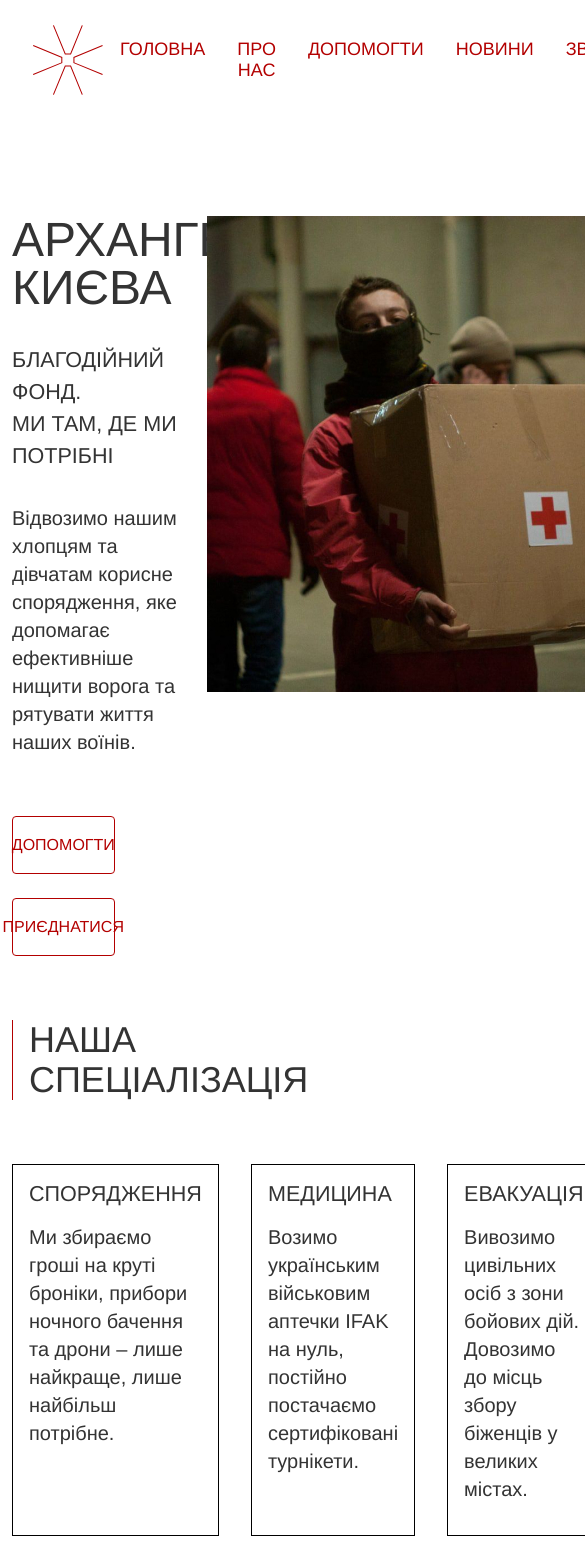
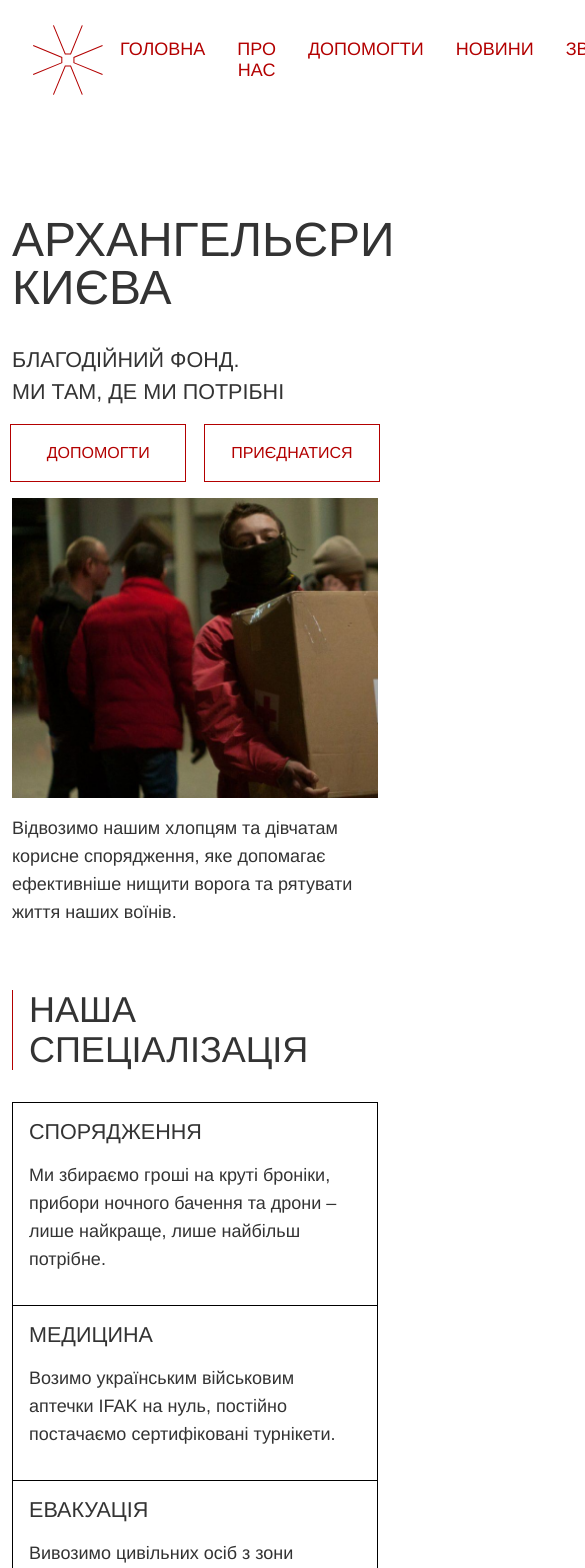
Before and after one commit to serzhmakarov/archangels-frontend, a React (Create React App) app: page / in a window 390 px wide. Shown: the top 1568 px of the page, 585 px wide, since content can reach past the window. Built offline with nearby package versions, Linux system fonts and the light colour scheme.

Commit message:
mobile home page

```diff
--- a/src/assets/main.scss
+++ b/src/assets/main.scss
@@ -157,6 +157,10 @@ body {
   font-size: 36px;
   line-height: 40px;
   border-left: 1px solid #B30000;
+
+  @media screen and (max-width: 991px) {
+    margin-bottom: 32px;
+  }
 }
 
 .admin-form {
--- a/src/assets/styles/home-page.scss
+++ b/src/assets/styles/home-page.scss
@@ -16,6 +16,10 @@ $red: #B30000;
     flex-direction: column;
     width: 50%;
     text-align: left;
+
+    @media screen and (max-width: 991px) {
+      width: 100%;
+    }
 
     h1, h4, p {
       margin: 0;
@@ -40,6 +44,12 @@ $red: #B30000;
       font-weight: 100;
       font-size: 20px;
       line-height: 28px;
+      order: 3;
+
+      @media screen and (max-width: 991px) {
+        padding-bottom: 0;
+        font-size: 18px;
+      }
     }
 
     &-action-buttons {
@@ -66,12 +76,56 @@ $red: #B30000;
         align-self: stretch;
         flex-grow: 0;
       }
+
+      @media screen and (max-width: 991px) {
+        width: 100%;
+        justify-content: center;
+        flex-direction: row;
+        gap: 0;
+
+        a {
+          width: 48%;
+          border-radius: 0;
+
+          &:first-of-type {
+            margin-right: 9px;
+          }
+
+          &:last-of-type {
+            margin-left: 9px;
+          }
+        }
+      }
+    }
+  }
+
+  &__title-block-image-mobile {
+    display: none;
+    height: 300px;
+    width: 100%;
+    margin-top: 16px;
+    background: url('../images/main_page_mobile.png') no-repeat;
+    background-size: cover;
+    order: 2;
+
+    @media screen and (max-width: 991px) {
+      display: block;
     }
   }
 
   &__title-block-right-side {
     width: 50%;
     text-align: center;
+
+    @media screen and (max-width: 991px) {
+      display: none;
+    }
+  }
+
+  &__title-block-image {
+    height: 100%;
+    background: url('../images/main_page.jpg') no-repeat;
+    background-size: cover;
   }
 
   &__responsibility-wrapper {
@@ -82,6 +136,11 @@ $red: #B30000;
     flex-direction: row;
     display: flex;
     justify-content: space-between;
+
+    @media screen and (max-width: 991px) {
+      flex-direction: column;
+      justify-content: center;
+    }
   }
 
   &__responsibility-card {
@@ -105,6 +164,20 @@ $red: #B30000;
       font-size: 20px;
       line-height: 28px;
     }
+
+    @media screen and (max-width: 991px) {
+      width: 100%;
+      margin: 0;
+      border-bottom: 0;
+
+      &:last-of-type {
+        border-bottom: 1px solid #000;
+      }
+
+      p {
+        font-size: 18px;
+      }
+    }
   }
 
   &__hyperlink {
@@ -118,18 +191,30 @@ $red: #B30000;
   }
 
   &__help-content-container {
+    flex-direction: column;
+
+    .col-4, .col-8 {
+      width: 100%;
+    }
+
     p {
       line-height: 28px;
       font-size: 20px;
+
+      @media screen and (max-width: 991px) {
+        font-size: 18px;
+      }
     }
   }
 
   &__contact-form-wrapper  {
+
     .react-tel-input {
       &.form-control {
         border: 0;
         padding: 0;
       }
+
       input {
         width: 100%;
         height: 38px;
@@ -144,12 +229,32 @@ $red: #B30000;
        box-shadow: 0 0 0 .25rem rgba(0, 0, 0, .1);
       }
     }
+
+    @media screen and (max-width: 991px) {
+      button {
+        width: 100%;
+        border-radius: 0;
+      }
+    }
+  }
+
+  @media screen and (max-width: 991px) {
+    display: flex;
+    flex-direction: column;
+
+    .col-sm-4, .col-sm-8 {
+      width: 100%;
+    }
   }
 }
 
-.contacts-info {
+.contacts-info, .contacts-info-mobile {
   font-size: 16px;
   line-height: 28px;
+
+  @media screen and (max-width: 991px) {
+    display: none;
+  }
 
   .contacts-info__block div {
     display: flex;
@@ -169,3 +274,29 @@ $red: #B30000;
     margin-bottom: 28px;
   }
 }
+
+.contacts-info-mobile {
+  display: none;
+  margin-top: 30px;
+
+  @media screen and (max-width: 991px) {
+    display: block;
+  }
+}
+
+.contacts-info {
+  @media screen and (max-width: 991px) {
+    display: none;
+  }
+}
+
+.form-hint-text {
+  font-size: 14px;
+  display: none;
+  margin-bottom: 24px;
+  line-height: 3;
+
+  @media screen and (max-width: 991px) {
+    display: block;
+  }
+}
--- a/src/components/pages/home/contactForm.jsx
+++ b/src/components/pages/home/contactForm.jsx
@@ -37,6 +37,10 @@ const ContactForm = () => {
 						</div>
 					</div>
 				</Col>
+				<Col sm={12} className="form-hint-text">
+					Вам потрібна допомога? Хочете приєднатися до команди? <br />
+					Напишіть нам!
+				</Col>
 				<Col sm={8}>
 					<Form
 						id="contact_form"
@@ -58,6 +62,17 @@ const ContactForm = () => {
 							{loading ? 'ВІДПРАВЛЕННЯ...' : 'ВІДПРАВИТИ'}
 						</Button>
 					</Form>
+					<div className="contacts-info-mobile">
+						<h3>Наші контакти:</h3>
+						<div className="contacts-info__block">
+							<div className="">
+								Email: <a href="mailto:archangelsofkyiv@gmail.com">archangelsofkyiv@gmail.com</a>
+							</div>
+							<div>
+								Telegram: <a href="https://t.me/Solomka_Help">t.me/Solomka_Help</a>
+							</div>
+						</div>
+					</div>
 				</Col>
 			</Row>
 		);
--- a/src/components/pages/home/index.jsx
+++ b/src/components/pages/home/index.jsx
@@ -6,7 +6,6 @@ import Col from 'react-bootstrap/Col';
 import { NavLink } from 'react-router-dom';
 
 import ContactForm from './contactForm';
-import MainPageImage from '../../../assets/images/main_page.jpg';
 
 const Home = () => {
   return (
@@ -39,9 +38,10 @@ const Home = () => {
               ПРИЄДНАТИСЯ
             </Button>
           </div>
+          <div className="home-page__title-block-image-mobile" />
         </div>
         <div className="home-page__title-block-right-side">
-          <img className="home-page__title-block-image" src={MainPageImage} alt="main_page_img" />
+          <div className="home-page__title-block-image" />
         </div>
       </Row>
       <Row className="home-page__responsibility-wrapper content-wrapper">
```
Also changed, not shown: src/assets/images/main_page_mobile.png (added).
